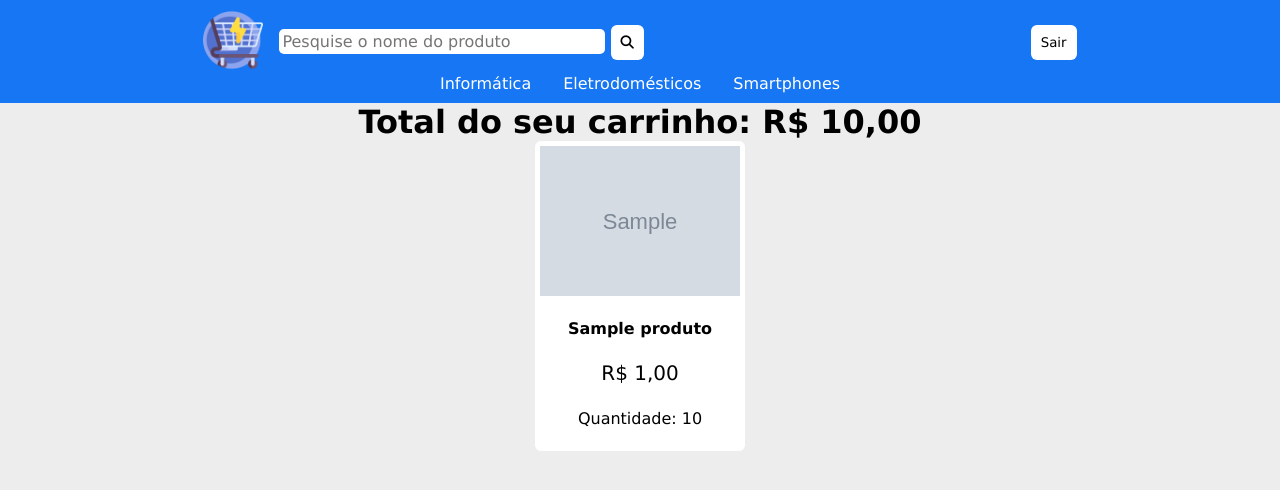
After one commit to ElissonDouglas/e-commerce, a Django app: page /carrinho/ in a window 1280 px wide. The commit adds this page. Shown: the top 490 px of the page. Run offline with Django 4.2, Linux system fonts and the light colour scheme; a user stored in the database is signed in; tables that the repository leaves empty hold one stand-in row (values such as "Sample post"); grey boxes marked "Sample" are stand-in pictures; some libraries are stand-ins or nearby versions.

Commit message:
added "carrinho" page

```diff
--- a/produto/models.py
+++ b/produto/models.py
@@ -2,6 +2,7 @@ from django.db import models
 from django.contrib.auth.models import User
 from stdimage import StdImageField
 import uuid
+from decimal import Decimal
 
 
 def get_file_path(_instance, filename):
@@ -52,15 +53,15 @@ class Carrinho(Base):
     usuario = models.ForeignKey(User, on_delete=models.CASCADE)
     total = models.DecimalField('Total', max_digits=10, decimal_places=2, default=0.00)
 
-    def adicionar_produto(self, produto, quantidade, preco):
+    def adicionar_produto(self, produto, quantidade, preco, total):
         item = ItemCarrinho.objects.create(carrinho=self, produto=produto, quantidade=quantidade, preco=preco)
-        self.total += item.preco * quantidade
+        self.total += Decimal(total)
         self.save()
 
 
 
 class ItemCarrinho(models.Model):
     carrinho = models.ForeignKey(Carrinho, on_delete=models.CASCADE)
-    produto = models.ForeignKey(Produto, on_delete=models.CASCADE)
-    quantidade = models.PositiveIntegerField()
+    produto = models.IntegerField('produto_id', db_index=True)
+    quantidade = models.IntegerField()
     preco = models.DecimalField(max_digits=10, decimal_places=2)
--- /dev/null
+++ b/produto/static/css/carrinho.css
@@ -0,0 +1,8 @@
+h1 {
+    text-align: center;
+}
+
+.cards {
+    flex-wrap: wrap;
+    padding: 0 3rem;
+}
--- /dev/null
+++ b/produto/templates/carrinho.html
@@ -0,0 +1,20 @@
+{% extends "base.html" %}
+{% load static %}
+{% block content %}
+<link rel="stylesheet" href="{% static 'css/index.css' %}">
+<link rel="stylesheet" href="{% static 'css/carrinho.css' %}">
+
+    <h1>Total do seu carrinho: R$ {{ carrinho.total }}</h1>
+    <div class="cards">
+        {% for item in produtos_carrinho %}
+            <div class="card" onclick="produtoPage({{ item.produto.id }})">
+                <img src="{{ item.produto.imagem.url }}" alt="{{ item.produto.nome }}">
+                <p id="produto_nome">{{ item.produto.nome }}</p>
+                <p id="produto_preco">R$ {{ item.produto.preco }}</p>
+                <p>Quantidade: {{ item.quantidade }}</p>
+                <input type="hidden" name="produto_id" id="produto_id" value="{{ item.produto.id }}">
+            </div>
+        {% endfor %}
+    </div>
+
+{% endblock content %}
--- a/produto/templates/search.html
+++ b/produto/templates/search.html
@@ -23,5 +23,5 @@
             <h1>Não encontramos nenhum produto :(</h1>
         {% endif %}
 
-    </div>
+        </div>
 {% endblock content %}
--- a/produto/urls.py
+++ b/produto/urls.py
@@ -1,8 +1,9 @@
 from django.urls import path
-from .views import produtoview, SearchView, categoriaview
+from .views import produtoview, SearchView, categoriaview, carrinhoview
 
 urlpatterns = [
     path('produto/<int:pk>', produtoview, name='produto'),
     path('get/', SearchView.as_view(), name='search'),
     path('categoria/<int:pk>', categoriaview, name='categoria'),
+    path('carrinho/', carrinhoview, name='carrinho'),
 ]
--- a/produto/views.py
+++ b/produto/views.py
@@ -1,8 +1,10 @@
 from django.views.generic import TemplateView
 from django.shortcuts import render, get_object_or_404, redirect
 from django.urls import reverse
-from .models import Produto, CategoriaProduto
+from .models import Produto, CategoriaProduto, Carrinho, ItemCarrinho
 
+from django.contrib import messages
+from decimal import Decimal
 
 def produtoview(request, pk):
     prod = get_object_or_404(Produto, id=pk)
@@ -40,3 +42,40 @@ def categoriaview(request, pk):
     produtos_categoria = Produto.objects.filter(categoria=categoria.id)
 
     return render(request, 'categoria.html', {'produtos': produtos_categoria, 'categoria': categoria,})
+
+
+def carrinhoview(request):
+    if request.method == 'POST':
+        user = request.user
+        produto = int(request.POST.get('produto_carrinho'))
+        quantidade = int(request.POST.get('quantidade'))
+        preco = Decimal(request.POST.get('produto_preco').replace(',', '.'))
+        total = Decimal(preco * quantidade)
+
+
+        try:
+            item = ItemCarrinho.objects.get(produto=produto)
+            return redirect('carrinho')
+        except ItemCarrinho.DoesNotExist:
+            # Criando carrinho/Acessando carrinho existente e adicionando o produto.
+            carrinho, created = Carrinho.objects.get_or_create(usuario=user)
+
+            carrinho.adicionar_produto(produto=produto, quantidade=quantidade, preco=preco, total=total)
+            print('ADICIONADO -------------------')
+            # Redirecionando o usuário para o carrinho.
+            return redirect('carrinho')
+    else:
+        aux = []
+        carrinho = Carrinho.objects.get(usuario_id=request.user.id)
+        produtos_carrinho = ItemCarrinho.objects.filter(carrinho_id=carrinho.id)
+
+        # Recuperando os produtos que estão dentro do carrinho do usuário
+        for produto in produtos_carrinho:
+            prod = Produto.objects.get(id=produto.produto)
+            aux.append({'produto': prod, 'quantidade': produto.quantidade})
+
+        context = {
+            'carrinho': carrinho,
+            'produtos_carrinho': aux,
+        }
+        return render(request, 'carrinho.html', context)
```
Also changed, not shown: produto/templates/produto.html (+10 -2 lines), produto/migrations/0004_alter_itemcarrinho_produto.py (added), produto/migrations/0005_alter_itemcarrinho_quantidade.py (added), teste.py (added).
